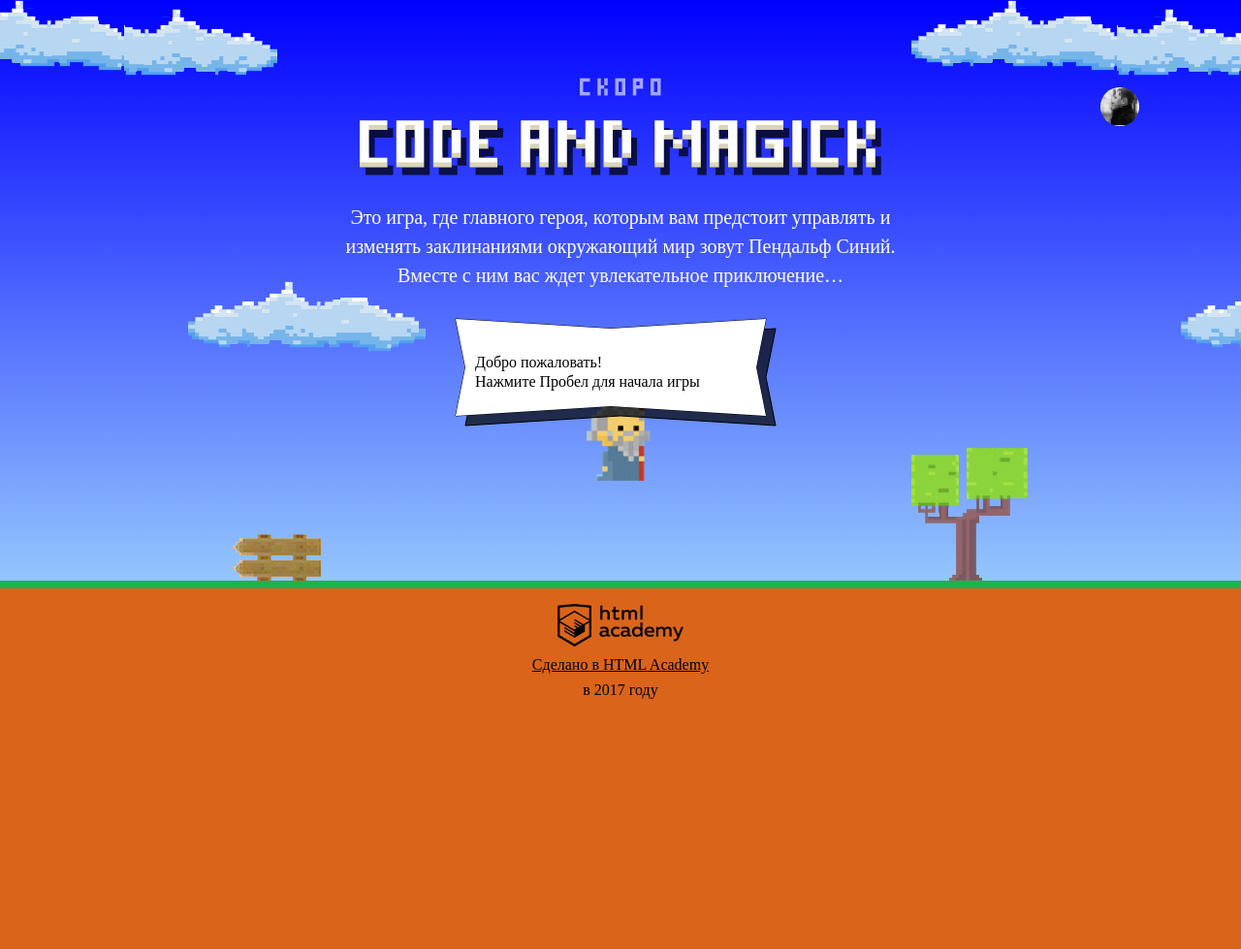
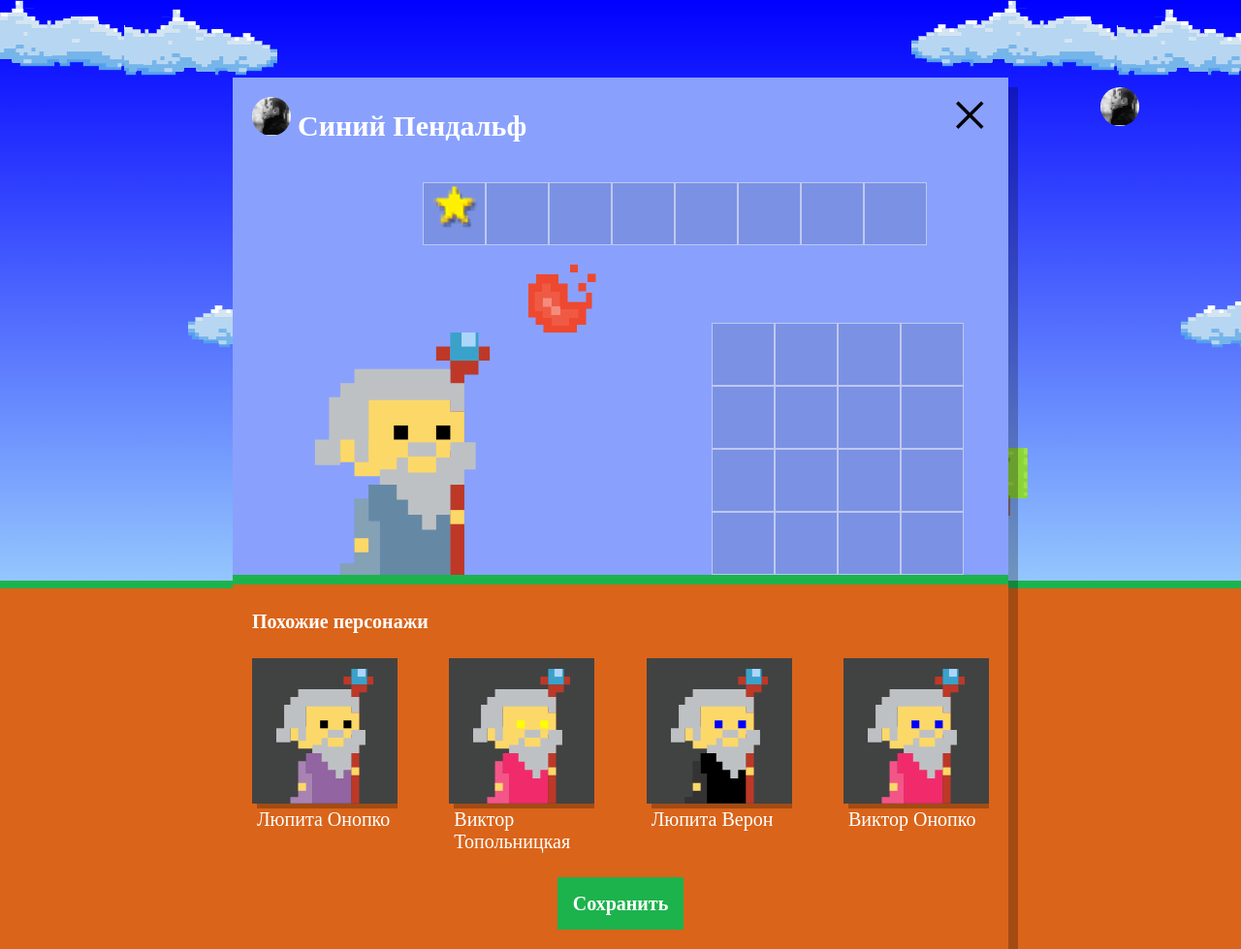
Before and after one commit to yaz47/794285-code-and-magick-18, a website: page index.html in a window 1280 px wide. Shown: the whole page at 97% size. Before the commit the page ends 800 px from the top, so only its background shows below. Drawn offline with Linux system fonts and the light colour scheme; a web font is replaced by a local one.

Commit message:
📦 NEW: Add setup window render logic

```diff
--- a/index.html
+++ b/index.html
@@ -203,6 +203,7 @@
     return (height - getWizardHeight(wizardWidth)) / 2;
   };
 </script>
+<script src="js/setup.js"></script>
 <script src="js/stat.js"></script>
 <script src="js/game.js"></script>
 
--- /dev/null
+++ b/js/setup.js
@@ -0,0 +1,57 @@
+// Файл setup.js
+'use strict';
+
+var WIZARD_NAMES = ['Иван', 'Хуан Себастьян', 'Мария', 'Кристоф', 'Виктор', 'Юлия', 'Люпита', 'Вашингтон'];
+var WIZARD_SURNAMES = ['да Марья', 'Верон', 'Мирабелла', 'Вальц', 'Онопко', 'Топольницкая', 'Нионго', 'Ирвинг'];
+var WIZARD_COAT_COLOR = ['rgb(101, 137, 164)', 'rgb(241, 43, 107)', 'rgb(146, 100, 161)', 'rgb(56, 159, 117)', 'rgb(215, 210, 55)', 'rgb(0, 0, 0)'];
+var WIZARD_EYES_COLOR = ['black', 'red', 'blue', 'yellow', 'green'];
+var WIZARD_AMOUNT_DEFAULT = 4;
+
+var getRandomArrItem = function (arr) {
+  return arr[Math.floor(Math.random() * arr.length)];
+};
+
+var getRandomWizardPerson = function () {
+  return {
+    name: getRandomArrItem(WIZARD_NAMES) + ' ' + getRandomArrItem(WIZARD_SURNAMES),
+    coatColor: getRandomArrItem(WIZARD_COAT_COLOR),
+    eyesColor: getRandomArrItem(WIZARD_EYES_COLOR)
+  };
+};
+
+var getListOfWizards = function (amount) {
+  var result = [];
+  for (var i = 0; i < amount; i++) {
+    result.push(getRandomWizardPerson());
+  }
+  return result;
+};
+
+var wizards = getListOfWizards(WIZARD_AMOUNT_DEFAULT);
+
+var userDialog = document.querySelector('.setup');
+userDialog.classList.remove('hidden');
+
+var similarListElement = userDialog.querySelector('.setup-similar-list');
+
+var similarWizardTemplate = document.querySelector('#similar-wizard-template')
+    .content
+    .querySelector('.setup-similar-item');
+
+var renderWizard = function (wizard) {
+  var wizardElement = similarWizardTemplate.cloneNode(true);
+
+  wizardElement.querySelector('.setup-similar-label').textContent = wizard.name;
+  wizardElement.querySelector('.wizard-coat').style.fill = wizard.coatColor;
+  wizardElement.querySelector('.wizard-eyes').style.fill = wizard.eyesColor;
+
+  return wizardElement;
+};
+
+var fragment = document.createDocumentFragment();
+for (var i = 0; i < wizards.length; i++) {
+  fragment.appendChild(renderWizard(wizards[i]));
+}
+similarListElement.appendChild(fragment);
+
+userDialog.querySelector('.setup-similar').classList.remove('hidden');
```
